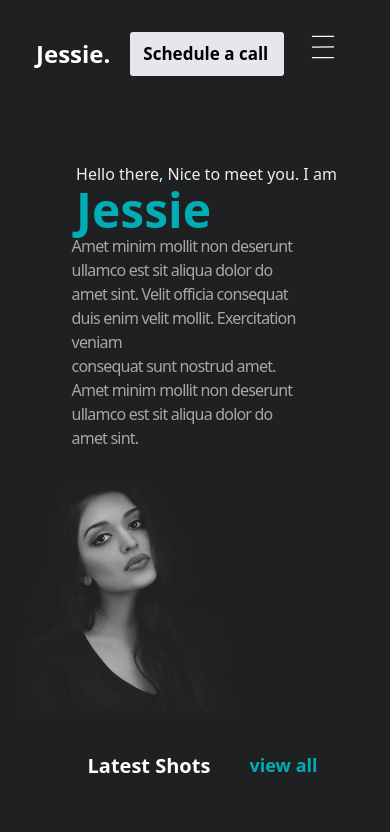
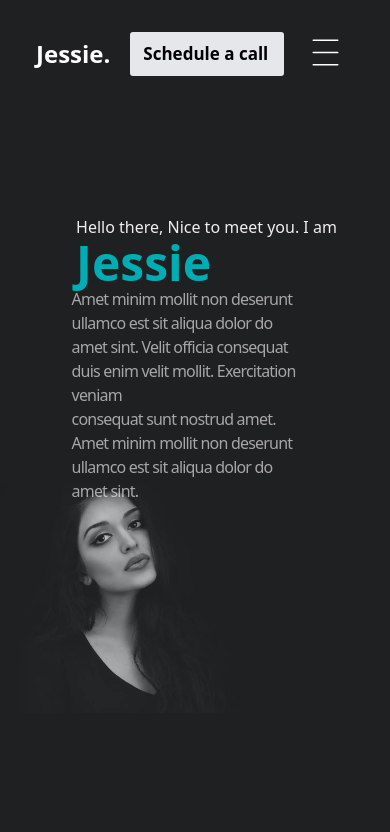
Before and after one commit to shoaibahmed2/react-tailwindfrontend, a React (Create React App) app: page / in a window 390 px wide. Shown: the top 832 px of the page. Built offline with nearby package versions, Linux system fonts and the light colour scheme.

Commit message:
padding added to burger

```diff
--- a/src/components/body.jsx
+++ b/src/components/body.jsx
@@ -8,8 +8,7 @@ import "slick-carousel/slick/slick-theme.css";
 const Body = () => {
   return (
     <div className="overflow-x-hidden overflow-y-hidden      ">
-      <div
-        className="flex flex-col sm:flex-row pt-[151px] gap-[0%] bg-no-repeat bg-cover bg-center bg-[#1F2022] w-[100%] h-[982px]"
+      <div         className="flex flex-col sm:flex-row pt-[151px] gap-[0%] bg-no-repeat bg-cover bg-center bg-[#1F2022] w-[100%] h-[982px]"
         style={{
           backgroundImage: `url(${Lady})`,
           backgroundSize: "contain",
@@ -31,10 +30,10 @@ const Body = () => {
             </div>
           </div>
         </div>
-        <div className="text-white max-sm:mt-[-25%]  flex flex-col w-full sm:w-[50%] max-sm:justify-start gap-[245px] justify-center items-center lg:items-start order-1 sm:order-2   ">
+        <div className="text-white max-sm:mt-[-25%]  flex flex-col w-full sm:w-[50%] max-sm:justify-start gap-[280px] justify-center items-center lg:items-start order-1 sm:order-2 max-sm:pt[10px]  ">
           <div>
             <p className="font-Poppins max-sm:ml-[-15%]   text-[#EEEEEE] font-medium  ">
-              <span className="max-sm:pl-[30%] max-sm:flex    ">
+              <span className="max-sm:pl-[30%] max-sm:flex  max-sm:pt-[12%]    ">
                 Hello there, Nice to meet you. I am <br />
               </span>
 
@@ -52,16 +51,16 @@ const Body = () => {
               </span>
             </p>
           </div>
-          <div className="w-[100%] max-lg:w-[400px] max-md:w-[250px]  max-sm:ml-[35px] max-sm:m-t[40%] ">
+          <div className="w-[100%] max-lg:w-[400px] max-md:w-[250px]  max-sm:mr-[80px] max-sm:m-t[40%] ">
             <div className="flex justify-between mr-5 mb-4 font-bold  ">
-              <h1 className="text-white text-xl max-sm:pt-[25%] ">
+              <h1 className="text-white text-xl max-sm:pt-[25%] max-sm:pr-10  ">
                 Latest Shots
               </h1>
-              <h1 className="text-lg   text-[#00ADB5] max-sm:pt-14  ">
+              <h1 className="text-lg   text-[#00ADB5] max-sm:pt-14    ">
                 view all
               </h1>
             </div>
-            <div className=" max-sm:pt-[15%]  w-[110%] pr-[60px]  ">
+            <div className=" max-sm:pt-[15%]  w-[110%] pr-[60px]     ">
               <Slider />
             </div>
           </div>
--- a/src/components/header.jsx
+++ b/src/components/header.jsx
@@ -5,7 +5,7 @@ const Header = () => {
   const [toggle, setToggle] = useState(false);
 
   return (
-    <div className="bg-[#1F2022] text-white font-Josefin Sans      ">
+    <div className="bg-[#1F2022] text-white font-Josefin Sans     ">
       <div className="mx-[80px] flex justify-between items-center max-sm:flex max-sm:justify-items-stretch font-bold   ">
         <p className="py-[38px] px-5 text-2xl max-sm:pl-[16px] max-sm:ml-[-60px]  lg:mr-[15%] ">
           {" "}
@@ -27,7 +27,10 @@ const Header = () => {
           <button className="bg-gray-200 rounded-[3px] py-[16px] px-[16px] text-lg  max-sm:text-[17px] whitespace-nowrap  max-sm:pl-[13px]   text-black font-bold max-sm:py-[8px] max-sm:mr-[4px]       ">
             Schedule a call
           </button>
-          <CiMenuBurger className="max-sm:ml-[20px]" size={30} />
+          <CiMenuBurger
+            className="max-sm:ml-[20px] max-sm:mt-[3px]   "
+            size={35}
+          />
         </div>
       </div>
       <div>
--- a/src/components/slider.jsx
+++ b/src/components/slider.jsx
@@ -53,15 +53,6 @@ const MyFun = () => {
             <img src={Img2} className=" " alt="" />
           </h3>
         </div>
-        <div className="md:mr-5 md:pr-[15px] w-[230px] h-[150px] object-cover">
-          <h3>
-            <img
-              src={Img3}
-              className="md:mr-5 md:pr-[15px] w-[230px] h-[150px] object-cover"
-              alt=""
-            />
-          </h3>
-        </div>
       </Slider>
       <div className="flex gap-[33.5px] pt-[26.12px]">
         <button onClick={() => slider?.current?.slickPrev()}>
```
